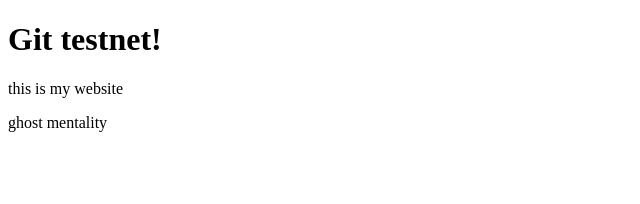
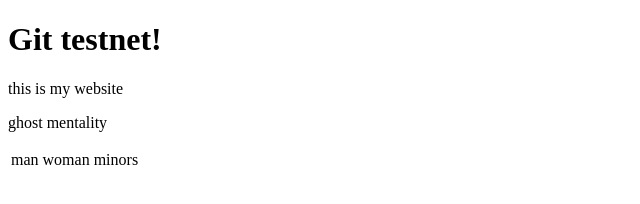
Before and after one commit to dannie-bowser/demo-repo, a plain HTML site: page index.html in a window 1280 px wide. Shown: the whole page, without its empty margins (0-640 px from the left). Drawn offline with Linux system fonts and the light colour scheme.

Commit message:
added table to index.html

```diff
--- a/index.html
+++ b/index.html
@@ -8,5 +8,12 @@
 
       <p>this is my website</p>
       <p>ghost mentality</p>
+      <table>
+        <tr>
+            <td>man</td>
+            <td>woman</td>
+            <td>minors</td>
+        </tr>
+      </table>
     </body>
 </html>
```
